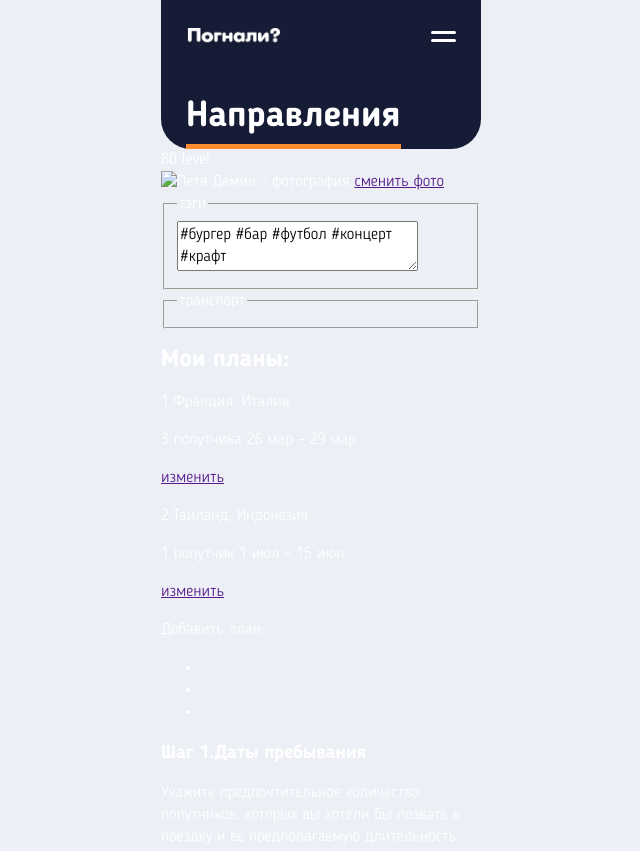
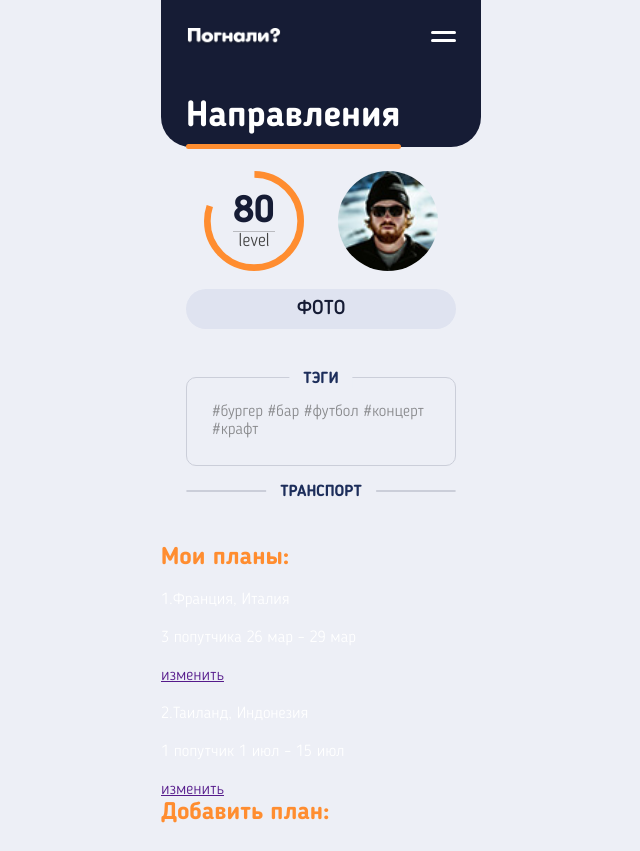
Before and after one commit to Alexey-og/10069-pognali-20, a website: page source/form.html in a window 1280 px wide. Shown: the top 851 px of the page, without its empty margins (319-959 px from the left). Drawn offline with Linux system fonts and the light colour scheme.

Commit message:
Стилизация шапки с профилем пользователя на странице "form.html"

```diff
--- a/source/form.html
+++ b/source/form.html
@@ -32,31 +32,34 @@
     </div> -->
   </header>
   <main>
+    <form class="user-edit" action="https://echo.htmlacademy.ru/" method="post"></form>
     <div class="page-title">
       <h1 class="heading-1">Направления</h1>
     </div>
-
-
-    <form action="" method="post">
-      <div>
-
-        <div>
-          <div>
-            <span>80</span>
-            <span>level</span>
+    <section class="profile-header">
+      <div class="mark profile-header__mark">
+        <svg class="mark__indicator mark__indicator--80" width="60" height="60"><use xlink:href="#level-percent"></use></svg>
+        <span class="mark__number">80</span>
+        <span class="mark__level">level</span>
       </div>
-          <img src="" alt="Петя Демин - фотография">
-          <a href=""><span>сменить </span>фото</a>
+      <div class="profile-header__photo">
+        <picture>
+          <img src="img/demin-mobile@1x.jpg" alt="Петя Демин - фотография" width="100" height="100">
+        </picture>
       </div>
-      </div>
+      <label class="profile-header__change-photo">
+        <input class="visually-hidden" type="file">
+        <span class="visually-hidden">Сменить </span>фото
+      </label>
+    </section>
     <div class="tags-transport">
       <fieldset class="tags-transport__item tags">
-          <legend class="tags__title">тэги</legend>
-          <textarea class="tags__tags-list" name="tags-list" id="tags-list" cols="30" rows="2">#бургер #бар #футбол #концерт #крафт</textarea>
+        <legend class="tags-transport__title">тэги</legend>
+        <textarea class="tags__tags-list" name="tags-list" id="tags-list">#бургер #бар #футбол #концерт #крафт</textarea>
         <label class="visually-hidden" for="tags-list" aria-label="Список тегов пользователя"></label>
       </fieldset>
       <fieldset class="tags-transport__item transport">
-          <legend class="transport__title">транспорт</legend>
+        <legend class="tags-transport__title">транспорт</legend>
         <label class="transport__label transport__label--avia" aria-label="Кнопка передвижения на самолете" data-transport="Авиаперелет"><input class="visually-hidden" type="checkbox" name="transport-avia"></label>
         <label class="transport__label transport__label--car" aria-label="Кнопка передвижения на автотранспорте" data-transport="Автотранспорт"><input class="visually-hidden" type="checkbox" name="transport-car"></label>
         <label class="transport__label transport__label--bike" aria-label="Кнопка передвижения на велосипеде" data-transport="Велосипед"><input class="visually-hidden" type="checkbox" name="transport-bike"></label>
@@ -64,7 +67,7 @@
       </fieldset>
     </div>
       <section class="planned-trips">
-        <h2 class="planned-trips__title">Мои планы:</h2>
+        <h2 class="heading-2 planned-trips__title">Мои планы:</h2>
         <div class="planned-trips__item trip">
           <p class="trip__countries"><span class="trip__number">1.</span>Франция, Италия</p>
           <p class="trip__info">
@@ -83,9 +86,8 @@
         </div>
       </section>
       <section class="plan-adding">
-        <h2 class="visually-hidden">Пошаговое добавление плана путешествия</h2>
         <div class="plan-adding__header">
-          <p class="plan-adding__title">Добавить план:</p>
+          <h2 class="heading-2">Добавить план:</h2>
           <ul class="plan-adding__dots">
             <li class="plan-adding__dot plan-adding__dot--current"></li>
             <li class="plan-adding__dot"></li>
--- a/source/sass/blocks/heading-1.scss
+++ b/source/sass/blocks/heading-1.scss
@@ -1,20 +1,20 @@
 .heading-1 {
+  position: relative;
   display: inline-block;
-  margin: 0;
-  padding-bottom: 9px;
-  border-bottom: 5px solid $color-special-orange;
-
-
+  margin: 0 0 12px 0;
   font-weight: bold;
   font-size: 36px;
   line-height: 36px;
   color: $color-white;
 
-
-
-
-
-
-
-
+  &::after {
+    position: absolute;
+    content: "";
+    left: 0;
+    bottom: -14px;
+    width: 100%;
+    height: 5px;
+    border-radius: 5px;
+    background-color: $color-special-orange;
+  }
 }
--- a/source/sass/blocks/mark.scss
+++ b/source/sass/blocks/mark.scss
@@ -5,9 +5,8 @@
   align-items: center;
   width: 60px;
   height: 60px;
-  /* border: 4px solid var(--special-orange); */
   border-radius: 50%;
-  background-color: rgba(0, 0, 0, 0.6);
+  background-color: rgba($color-black, 0.6);
   color: var(--basic-white);
 }
 
@@ -18,7 +17,7 @@
   top: 0;
   width: 60px;
   height: 60px;
-}
+}s
 
 .mark__indicator--80 {
   stroke-dasharray: 141px 35px;
@@ -31,12 +30,11 @@
 /*  Длина окружности - 176px  */
 /*  Сдвиг дуги - stroke-dashoffset="44px"  */
 
-
 .mark__number {
   font-weight: bold;
   font-size: 24px;
   line-height: 24px;
-  border-bottom: 1px solid rgba(255, 255, 255, 0.3);
+  border-bottom: 1px solid rgba($color-white, 0.3);
 }
 
 .mark__level {
--- /dev/null
+++ b/source/sass/blocks/profile-header.scss
@@ -0,0 +1,66 @@
+.profile-header {
+  position: relative;
+  display: flex;
+  flex-wrap: wrap;
+  padding: 24px 25px 18px 25px;
+}
+
+.profile-header__mark {
+  position: relative;
+  width: 100px;
+  height: 100px;
+  margin: 0 10px auto 18px;
+  background-color: transparent;
+}
+
+/*
+$pi: math.$pi;
+$circumference: 2 * $pi * 100;
+$arc-length: $circumference * 0.8;
+ */
+
+.profile-header__mark .mark__indicator {
+  width: 100px;
+  height: 100px;
+  stroke-dasharray: 141px 35px;
+}
+
+.profile-header__mark .mark__number {
+  border-bottom: 1px solid rgba($color-grey-44, 0.3);
+  font-size: 38px;
+  line-height: 38px;
+  text-align: center;
+  color: $color-basic-blue;
+}
+
+.profile-header__mark .mark__level {
+  font-size: 18px;
+  line-height: 18px;
+  color: $color-grey-44;
+}
+
+.profile-header__photo {
+  width: 100px;
+  height: 100px;
+  margin: 0 18px 18px auto;
+}
+
+.profile-header__photo img {
+  border-radius: 50%;
+}
+
+.profile-header__change-photo {
+  display: flex;
+  justify-content: center;
+  align-items: center;
+  width: 100%;
+  min-height: 40px;
+  border-radius: 20px;
+  background-color: $color-special-blue-light;
+  font-weight: 500;
+  font-size: 20px;
+  line-height: 18px;
+  text-transform: uppercase;
+  color: $color-basic-blue;
+  cursor: pointer;
+}
--- /dev/null
+++ b/source/sass/blocks/tags-transport.scss
@@ -0,0 +1,33 @@
+.tags-transport {
+  display: flex;
+  flex-direction: column;
+  padding: 30px 25px;
+}
+
+.tags-transport__item {
+  position: relative;
+  display: flex;
+  justify-content: center;
+  align-items: center;
+  border: 1px solid #cbced9;
+  box-sizing: border-box;
+  border-radius: 10px;
+  margin: 0 0 24px 0;
+  padding: 0;
+}
+
+.tags-transport__title {
+  position: absolute;
+  content: "";
+  left: 50%;
+  top: -8px;
+  transform: translateX(-50%);
+  padding: 0 14px;
+  background-color: $color-basic-blue-light;
+  font-weight: bold;
+  font-size: 16px;
+  line-height: 18px;
+  text-align: center;
+  text-transform: uppercase;
+  color: $color-button-blue;
+}
--- /dev/null
+++ b/source/sass/blocks/tags.scss
@@ -0,0 +1,19 @@
+.tags {
+  height: 89px;
+  padding: 25px 25px 25px;
+}
+
+.tags__tags-list {
+  display: flex;
+  justify-content: center;
+  align-items: center;
+  flex-wrap: wrap;
+  width: 100%;
+  padding: 0;
+  border: none;
+  background-color: transparent;
+  font-size: 16px;
+  line-height: 18px;
+  color: rgba($color-grey-44, 0.6);
+  resize: none;
+}
--- /dev/null
+++ b/source/sass/blocks/user-edit.scss
@@ -0,0 +1,3 @@
+.user-edit {
+  position: relative;
+}
--- a/source/sass/style.scss
+++ b/source/sass/style.scss
@@ -37,9 +37,11 @@
 @import "blocks/pognali-location.scss";
 @import "blocks/pognali-map.scss";
 @import "blocks/footer-menu.scss";
-
+@import "blocks/user-edit.scss";
 @import "blocks/page-title.scss";
-
+@import "blocks/profile-header.scss";
+@import "blocks/tags-transport.scss";
+@import "blocks/tags.scss";
 
 
 /*  Modals  */
```
Also changed, not shown: source/css/style.css, source/sass/blocks/page-header.scss (line endings or trailing spaces). Lines whose indentation alone changed are shown as unchanged.
